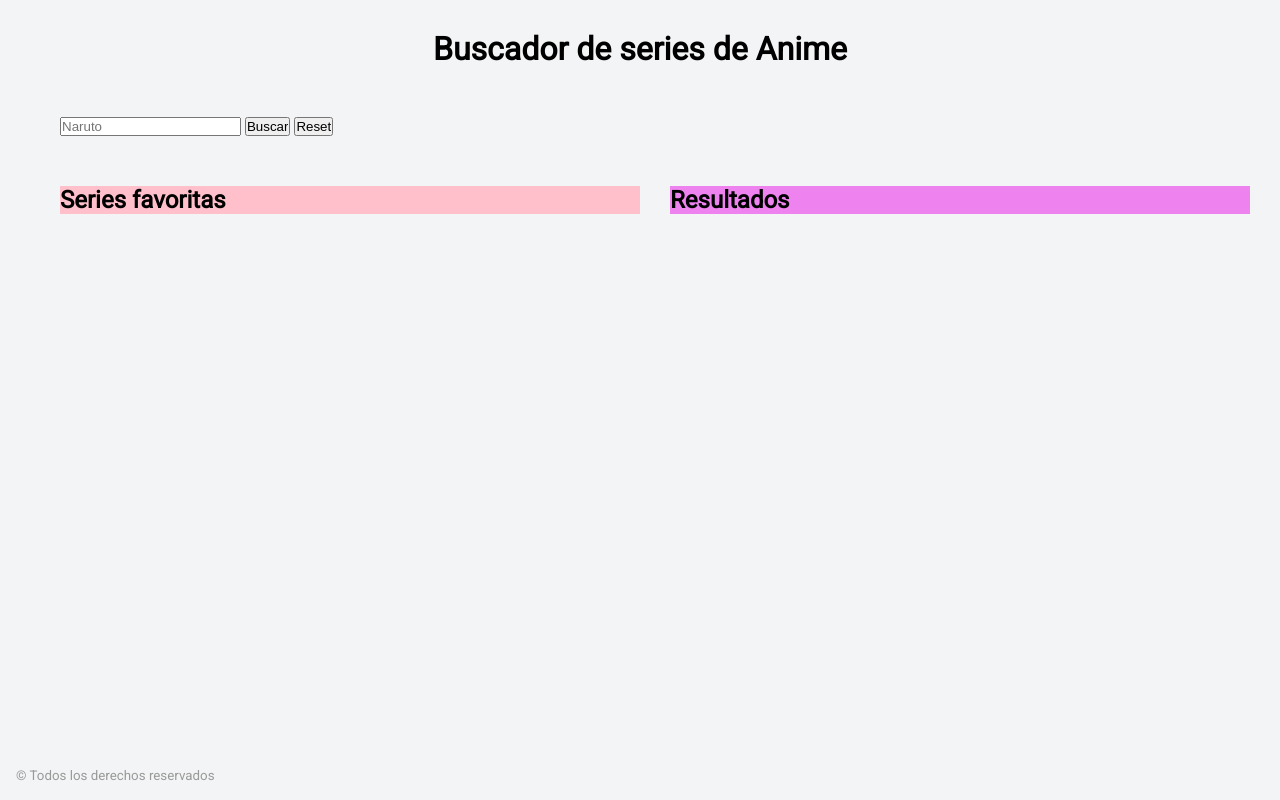
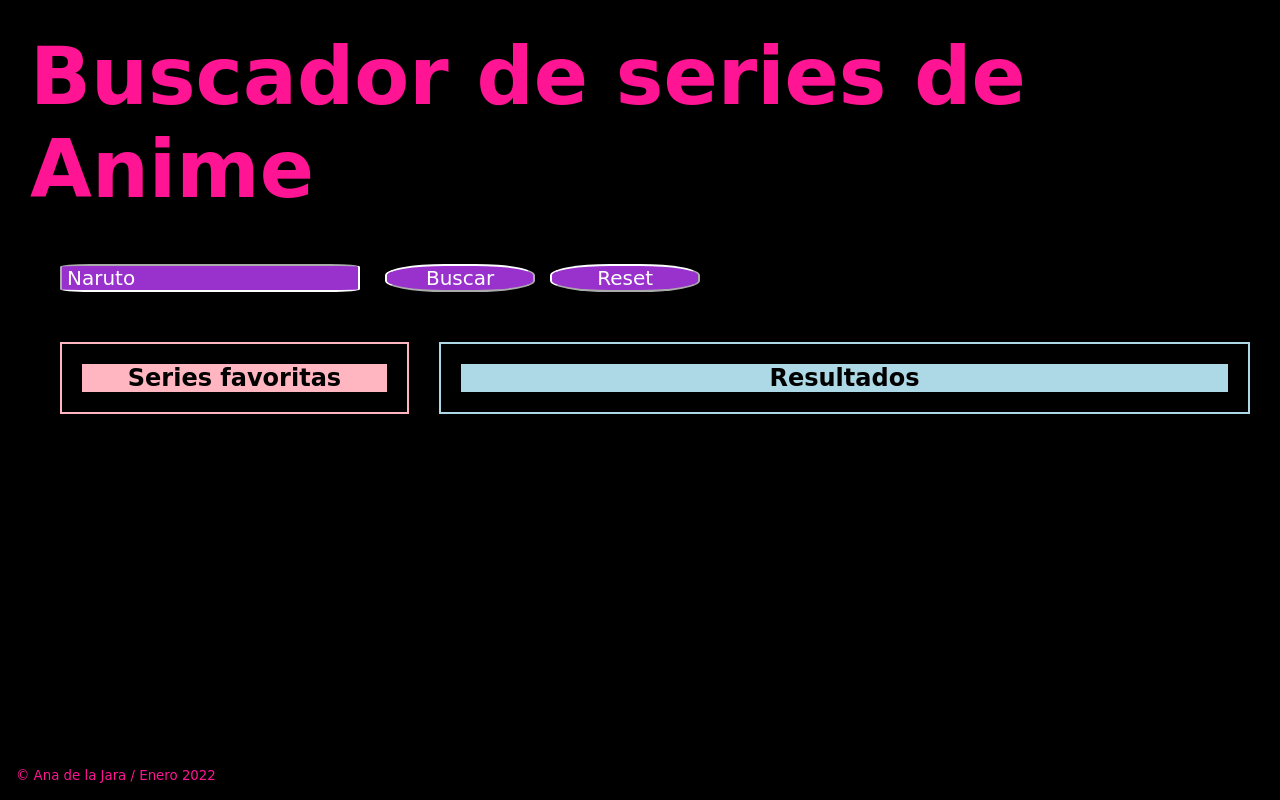
Before and after one commit to Adalab/modulo-2-evaluacion-final-AnadelaJara, a website: page src/html/index.html in a window 1280 px wide. Drawn offline with nearby package versions, Linux system fonts and the light colour scheme; files that its build step writes are made by us from their sources; a web font is replaced by a local one.

Commit message:
add styles

```diff
--- a/src/html/index.html
+++ b/src/html/index.html
@@ -5,8 +5,12 @@
     <meta name="viewport" content="width=device-width, initial-scale=1" />
     <title>Evaluación final - Módulo 2 - Ana de la Jara</title>
     <link href="https://fonts.googleapis.com/css?family=Roboto&display=swap" rel="stylesheet" />
+    <link rel="preconnect" href="https://fonts.googleapis.com">
+    <link rel="preconnect" href="https://fonts.gstatic.com" crossorigin>
+    <link href="https://fonts.googleapis.com/css2?family=Cute+Font&family=Roboto:wght@100;400&display=swap" rel="stylesheet">
     <link rel="stylesheet" href="./assets/css/main.css" />
     <link rel="icon" href="./assets/images/favicon.png" />
+    <link rel="stylesheet" href="https://use.fontawesome.com/releases/v5.8.1/css/all.css" integrity="sha384-50oBUHEmvpQ+1lW4y57PTFmhCaXp0ML5d60M1M7uH2+nqUivzIebhndOJK28anvf" crossorigin="anonymous"/>
   </head>
 
   <body>
--- a/src/html/partials/footer.html
+++ b/src/html/partials/footer.html
@@ -1,6 +1,6 @@
 <footer class="page__footer">
   <small>
-    &copy; Todos los derechos reservados
+    &copy; Ana de la Jara / Enero 2022
 
   </small>
 </footer>
--- a/src/html/partials/main.html
+++ b/src/html/partials/main.html
@@ -1,20 +1,20 @@
 <main class="page__main">
 
   <form action="#" class="form js_form">
-    <input class="js_searchInput" type="text" name="search" id="search" placeholder="Naruto"/>
-    <input type="button" value="Buscar" class="js_searchButton" />
-    <input type="button" value="Reset" class="js_resetButton" />
+    <input class="js_searchInput input" type="text" name="search" id="search" placeholder="Naruto"/>
+    <input class="button js_searchButton" type="button" value="Buscar"  />
+    <input class="button js_searchButton" type="button" value="Reset"  />
   </form>
 
   <div class="container">
     <section class="section_fav">
-      <h2 class="">Series favoritas</h2>
+      <h2 class="lists__title--fav">Series favoritas</h2>
       <ul class="js_favSeries"></ul>
     </section>
 
     <section class="section_main">
-      <h2 class="">Resultados</h2>
-    <ul class="js_resultSeries"></ul>
+      <h2 class="lists__title--main">Resultados</h2>
+    <ul class="main_list js_resultSeries"></ul>
     </section>
 
 
--- a/src/scss/core/_variables.scss
+++ b/src/scss/core/_variables.scss
@@ -1,6 +1,11 @@
 // fonts
-$font-main: "Roboto", sans-serif;
+$font-main: "Cute Font", cursive;
 
 // colors
-$color-bg: #f3f4f5;
-$color-secondary: #999;
+$whiteColor: #fff;
+$blackColor: #000;
+$coralColor: #ff7f50;
+$deepPinkColor: #ff1493;
+$orchidColor: #9932cc;
+$blueBebeColor: #add8e6;
+$pinkBebeColor: #ffb6c1;
--- a/src/scss/layout/_footer.scss
+++ b/src/scss/layout/_footer.scss
@@ -4,5 +4,6 @@
   bottom: 0;
   width: 100vw;
   padding: 1rem;
-  color: $color-secondary;
+  background-color: $blackColor;
+  color: $deepPinkColor;
 }
--- a/src/scss/layout/_header.scss
+++ b/src/scss/layout/_header.scss
@@ -2,4 +2,7 @@
   display: flex;
   justify-content: space-evenly;
   margin-bottom: 3rem;
+  font-family: $font-main;
+  color: $deepPinkColor;
+  font-size: 40px;
 }
--- a/src/scss/layout/_page.scss
+++ b/src/scss/layout/_page.scss
@@ -1,7 +1,7 @@
 body {
   padding: 30px;
-  height: 100vh;
-  background-color: $color-bg;
+
+  background-color: $blackColor;
   font-family: $font-main;
 }
 
@@ -12,6 +12,8 @@ ul {
 .page__main {
   width: 100%;
   height: auto;
+  font-family: $font-main;
+  background-color: $blackColor;
 }
 
 .form {
@@ -20,25 +22,88 @@ ul {
   margin: 30px;
 }
 
+.input {
+  font-family: $font-main;
+  font-size: 20px;
+  width: 300px;
+  padding-left: 5px;
+  border-color: $whiteColor;
+  background-color: $orchidColor;
+  color: $whiteColor;
+  border-radius: 10%;
+  margin-right: 20px;
+}
+
+::placeholder {
+  color: $whiteColor;
+}
+
+.button {
+  font-family: $font-main;
+  font-size: 20px;
+  width: 150px;
+  background-color: $orchidColor;
+  color: $whiteColor;
+  border-color: $whiteColor;
+  border-radius: 40%;
+  margin-right: 10px;
+}
+
 .container {
   display: flex;
   flex-direction: row;
 }
 
 .section_fav {
-  width: 50%;
+  width: 30%;
   height: auto;
   margin: 20px 0 30px 30px;
-  background-color: pink;
+  border: 2px solid $pinkBebeColor;
+  color: $pinkBebeColor;
+  padding: 20px;
+  text-align: center;
 }
 
 .section_main {
-  width: 50%;
+  width: 70%;
   height: auto;
   margin: 20px 0 30px 30px;
-  background-color: violet;
+  border: 2px solid $blueBebeColor;
+  padding: 20px;
+  text-align: center;
+  color: $blueBebeColor;
+}
+// .main_list {
+// }
+
+.lists__title {
+  font-size: 50px;
+  padding: 30px;
+  margin-top: 20px;
+
+  &--fav {
+    background-color: $pinkBebeColor;
+    color: $blackColor;
+  }
+  &--main {
+    background-color: $blueBebeColor;
+    color: $blackColor;
+  }
 }
 
-.img {
-  width: 80%;
+.title {
+  font-size: 30px;
 }
+
+.item_fav {
+  border: $blueBebeColor solid 2px;
+}
+
+.img_main {
+  width: 40%;
+  padding: 20px;
+}
+
+.img_fav {
+  width: 70%;
+}
```
Also changed, not shown: src/js/main.js (+18 -15 lines).
